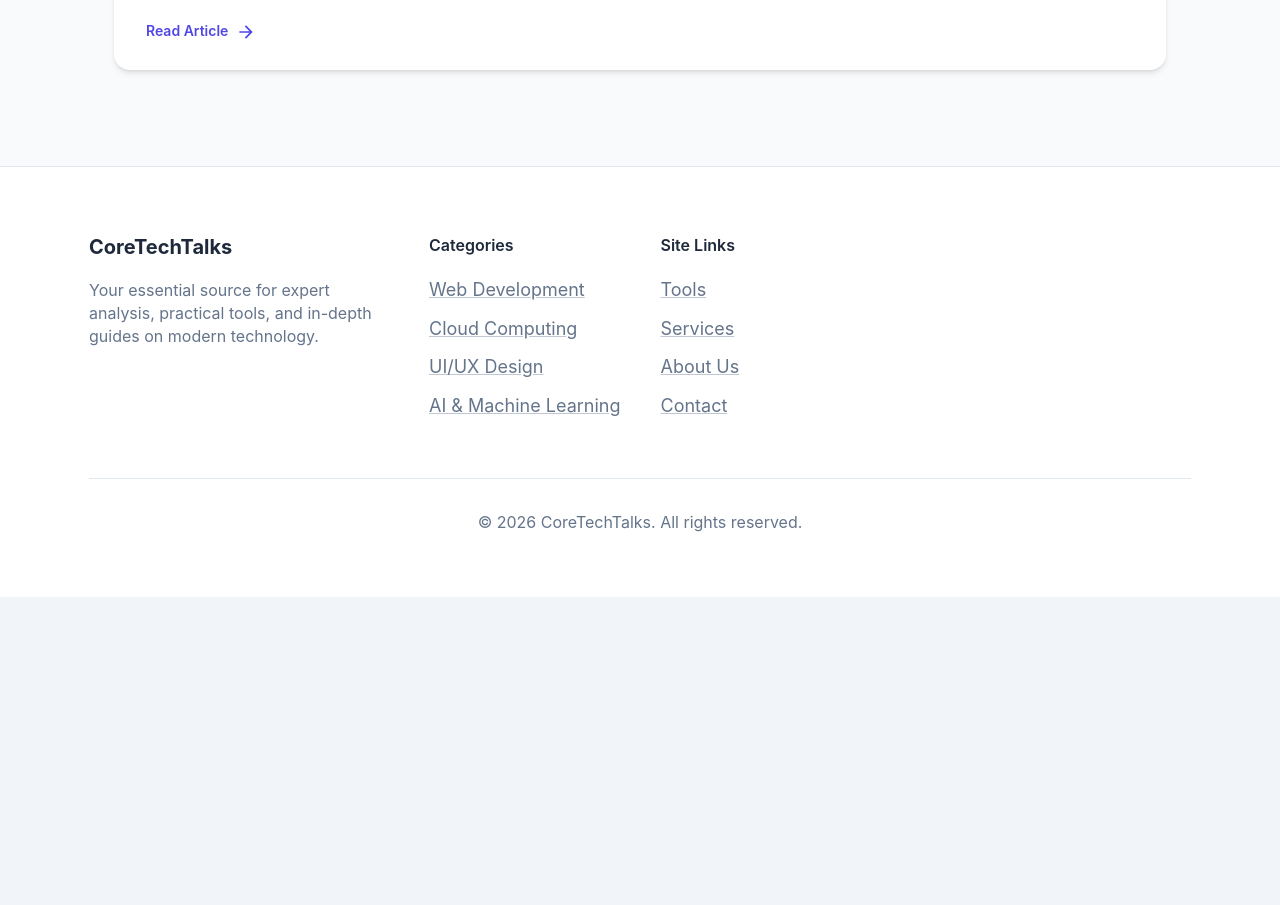
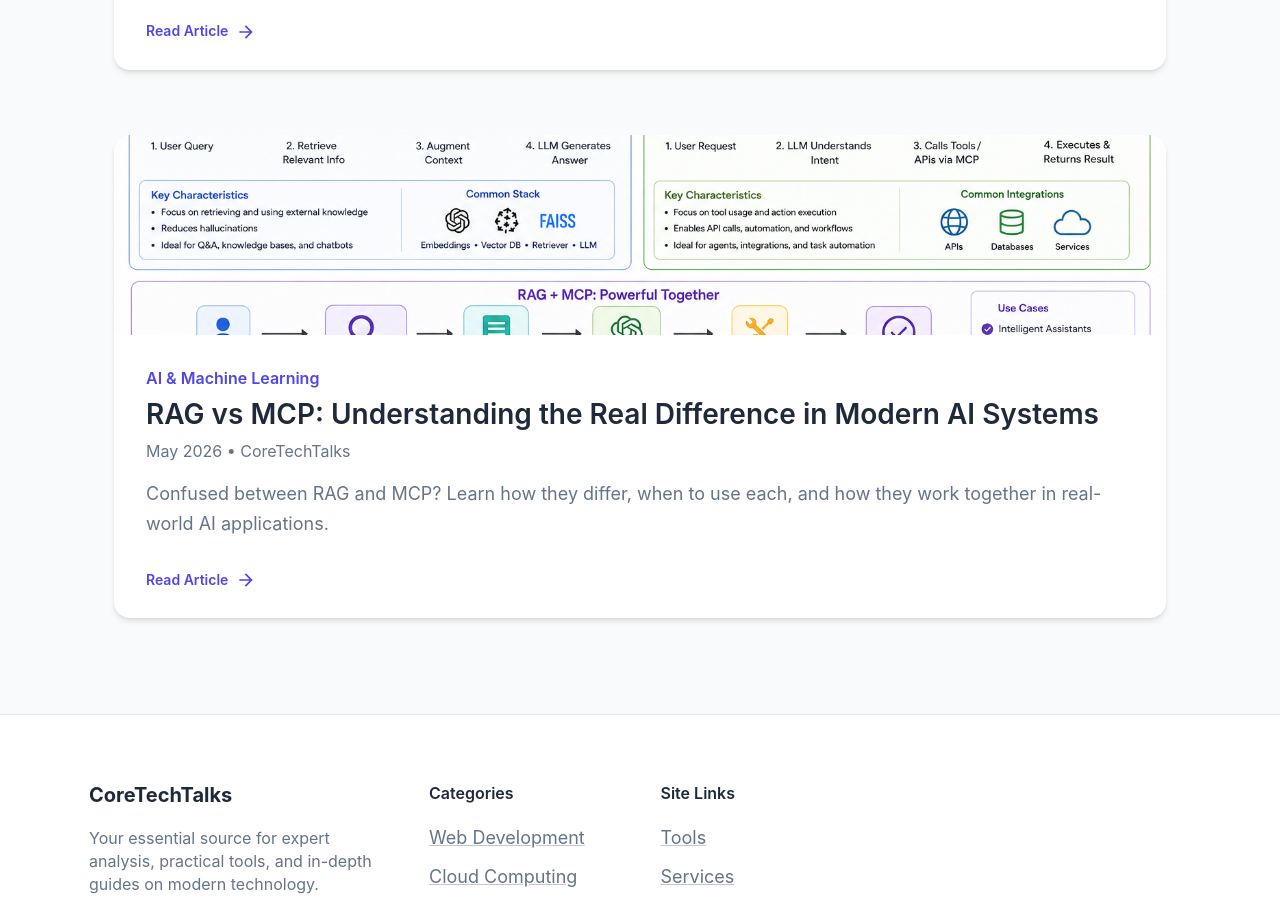
Before and after one commit to shirnim/CoreTechTalks, a React (Create React App) app in the folder coretechtalks/: page /blogs in a window 1280 px wide. Shown: the part 2300-3205 px from the top of the page. Before the commit the page ends 2897 px from the top, so only its background shows below. Built offline with nearby package versions, Linux system fonts and the light colour scheme.

Commit message:
adding one more blog and fixing height of the image

```diff
--- a/coretechtalks/src/data/blogs.js
+++ b/coretechtalks/src/data/blogs.js
@@ -445,5 +445,107 @@
 <h2>About the Author</h2>
 <p>Author has over 8 years of experience in software quality, data quality, automation and overall 20+ years of IT experience working on enterprise-scale systems.</p>
 `
-  }
+  },
+  {
+  id: 5,
+  title: "RAG vs MCP: Understanding the Real Difference in Modern AI Systems",
+  slug: "rag-vs-mcp-difference",
+  excerpt: "Confused between RAG and MCP? Learn how they differ, when to use each, and how they work together in real-world AI applications.",
+  author: "CoreTechTalks",
+  date: "May 2026",
+  category: "AI & Machine Learning",
+  readTime: "7 min read",
+  image: "/images/rag-vs-mcp.png",
+  content: `
+    <p><strong>Keywords:</strong> RAG vs MCP, Retrieval Augmented Generation, Model Context Protocol, AI architecture, AI agents</p>
+    <h2>Introduction</h2>
+    <p>As AI systems evolve, two concepts are becoming increasingly important — <strong>Retrieval-Augmented Generation (RAG)</strong> and <strong>Model Context Protocol (MCP)</strong>. While both enhance how large language models operate, they solve very different problems.</p>
+
+    <p>If you're building AI products, understanding this distinction is not optional anymore.</p>
+
+    <h2>What is RAG?</h2>
+    <p>RAG (Retrieval-Augmented Generation) improves AI responses by pulling in relevant external data before generating an answer.</p>
+
+    <ul>
+      <li>User asks a question</li>
+      <li>System retrieves relevant documents</li>
+      <li>Context is added to the prompt</li>
+      <li>LLM generates a more accurate response</li>
+    </ul>
+
+    <p><strong>Key Benefit:</strong> Reduces hallucination and improves factual accuracy.</p>
+
+    <h2>What is MCP?</h2>
+    <p>MCP (Model Context Protocol) is about enabling AI models to interact with tools, APIs, and external systems.</p>
+
+    <ul>
+      <li>LLM understands user intent</li>
+      <li>Calls APIs or tools</li>
+      <li>Executes actions</li>
+      <li>Returns structured output</li>
+    </ul>
+
+    <p><strong>Key Benefit:</strong> Enables real-world actions, not just responses.</p>
+
+    <h2>RAG vs MCP: Core Difference</h2>
+    <ul>
+      <li><strong>RAG:</strong> Improves knowledge</li>
+      <li><strong>MCP:</strong> Enables action</li>
+    </ul>
+
+    <p>Think of it this way:</p>
+    <ul>
+      <li>RAG helps AI <strong>know better</strong></li>
+      <li>MCP helps AI <strong>do things</strong></li>
+    </ul>
+
+    <h2>When to Use RAG</h2>
+    <ul>
+      <li>Chatbots</li>
+      <li>Knowledge bases</li>
+      <li>Documentation search</li>
+      <li>Customer support systems</li>
+    </ul>
+
+    <h2>When to Use MCP</h2>
+    <ul>
+      <li>Automation workflows</li>
+      <li>Tool integrations</li>
+      <li>AI agents</li>
+      <li>API-driven systems</li>
+    </ul>
+
+    <h2>Why RAG + MCP Together is Powerful</h2>
+    <p>The real magic happens when both are combined.</p>
+
+    <ul>
+      <li>RAG fetches the right knowledge</li>
+      <li>MCP executes the right action</li>
+    </ul>
+
+    <p>This combination enables:</p>
+    <ul>
+      <li>Autonomous AI agents</li>
+      <li>End-to-end workflows</li>
+      <li>Smarter decision systems</li>
+    </ul>
+
+    <h2>Real-World Example</h2>
+    <p>Imagine an AI assistant:</p>
+
+    <ul>
+      <li>Uses RAG to fetch company policy</li>
+      <li>Uses MCP to trigger an approval workflow</li>
+    </ul>
+
+    <p>This is where modern AI systems are heading.</p>
+
+    <h2>Final Thoughts</h2>
+    <p>RAG and MCP are not competitors — they are complementary.</p>
+
+    <p>If you're building serious AI products, you’ll eventually need both.</p>
+
+    <p><strong>The future of AI is not just intelligent — it is actionable.</strong></p>
+  `
+}
 ];
--- a/coretechtalks/src/pages/BlogDetail.js
+++ b/coretechtalks/src/pages/BlogDetail.js
@@ -34,12 +34,15 @@
               src={blog.image}
               alt={blog.title}
               sx={{
-                width: '100%',
-                maxHeight: '400px',
-                objectFit: 'cover',
-                borderRadius: '16px',
-                mb: 4,
-              }}
+                  width: '100%',
+                  height: 'auto',
+                  maxHeight: 'none',
+                  objectFit: 'contain',
+                  borderRadius: '12px',
+                  mb: 4,
+                  display: 'block',
+                  backgroundColor: '#fff'
+                }}
             />
           )}
           <Box
```
Also changed, not shown: coretechtalks/public/images/rag-vs-mcp.png (added).
